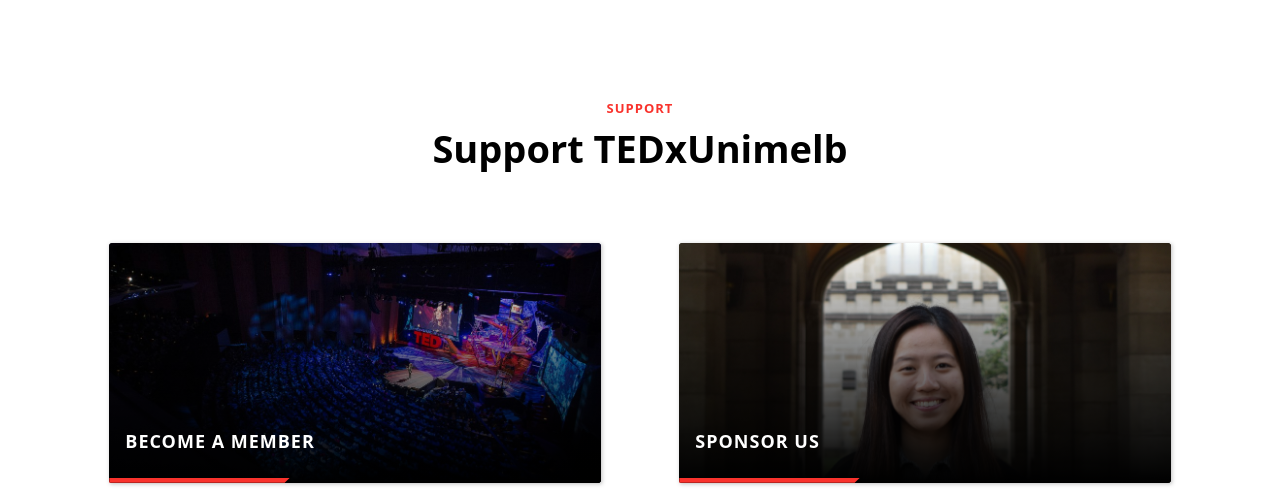
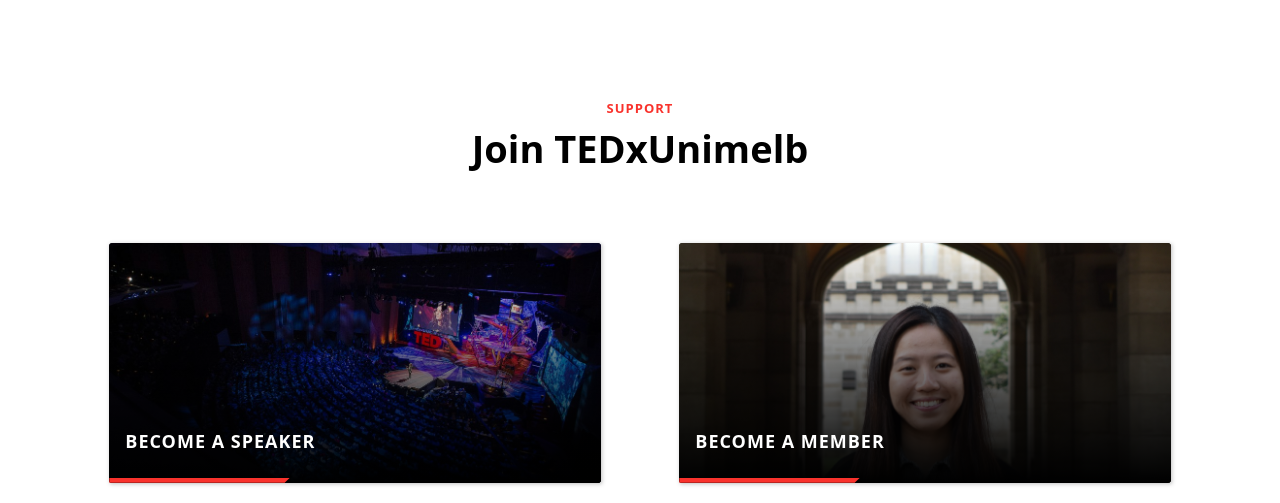
Before and after one commit to TEDxUnimelb/tedxunimelb-website-static, a website: page index.html in a window 1280 px wide. Shown: the part 2820-3323 px from the top of the page. Drawn offline with nearby package versions, Linux system fonts and the light colour scheme; files whose address does not match are found by name.

Commit message:
30/7/2024

```diff
--- a/index.html
+++ b/index.html
@@ -353,13 +353,13 @@
 
         <header class="section-header">
           <h2>Support</h2>
-          <p>Support TEDxUnimelb</p>
+          <p>Join TEDxUnimelb</p>
         </header>
 
         <div class="row gy-4 tedx-support-links">
 
           <div class="col-lg-6">
-            <a href="https://umsu.unimelb.edu.au/buddy-up/clubs/clubs-listing/join/7637/" style="text-decoration:none;color:white" target="_blank">
+            <a href="https://docs.google.com/forms/d/e/1FAIpQLSeXjqu1t5BI4kcBTmhsHxnUXYY8wqADnahnTaWhY61H1k146w/viewform" style="text-decoration:none;color:white" target="_blank">
             <div class="tedx-support-link">
               <div class="card bg-dark text-white border-0">
                 <img src="img/ted_membership-min.jpg" class="card-img tedx-events-img">
@@ -368,7 +368,7 @@
                   <span class="tedx-events-card-dash tedx-support-dash"></span>
 
                   <div style="bottom: 0; position: absolute;">
-                    <h5 class="card-title tedx-events-title">Become a member</h5>
+                    <h5 class="card-title tedx-events-title">Become a Speaker</h5>
                   </div>
 
 
@@ -389,7 +389,7 @@
                 <div class="card-img-overlay tedx-events-card-background">
                   <span class="tedx-events-card-dash  tedx-support-dash"></span>
                   <div style="bottom: 0; position: absolute;">
-                    <h5 class="card-title tedx-events-title">Sponsor Us</h5>
+                    <h5 class="card-title tedx-events-title">Become a Member</h5>
                   </div>
 
 
@@ -625,7 +625,7 @@
       <div class="container">
         <div class="row gx-0">
           <div class="col-lg-6 d-flex flex-column justify-content-center">
-            <img class="tedx-about-image" src="img/events/the-edge.jpeg">
+            <img class="tedx-about-image" src="img/events/tedx-intersecting-horizon.jpeg">
 
           </div>
           <div class="col-lg-6 d-flex align-items-center">
```
Also changed, not shown: img/events/tedx-intersecting-horizon.jpeg (added).
